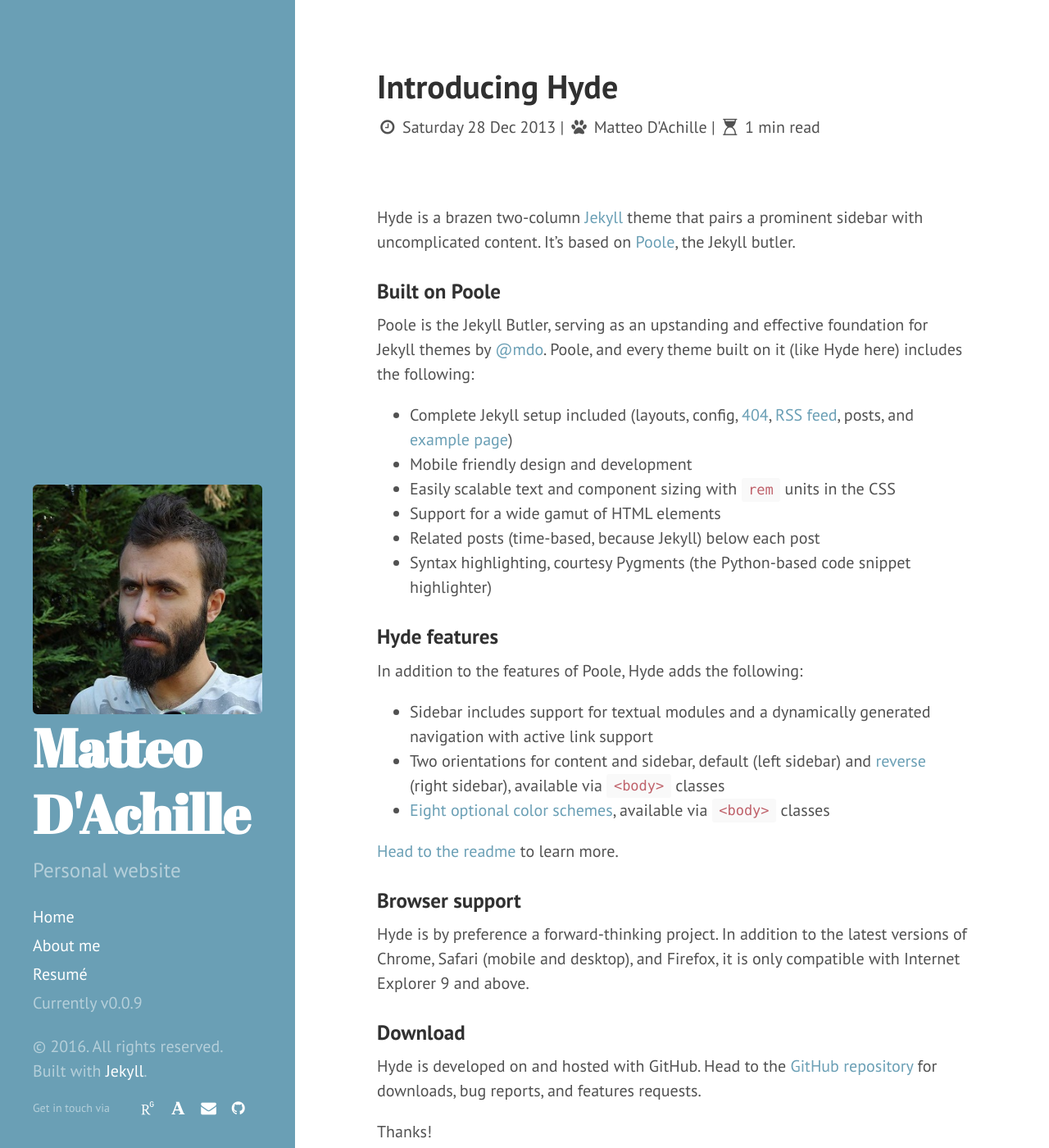
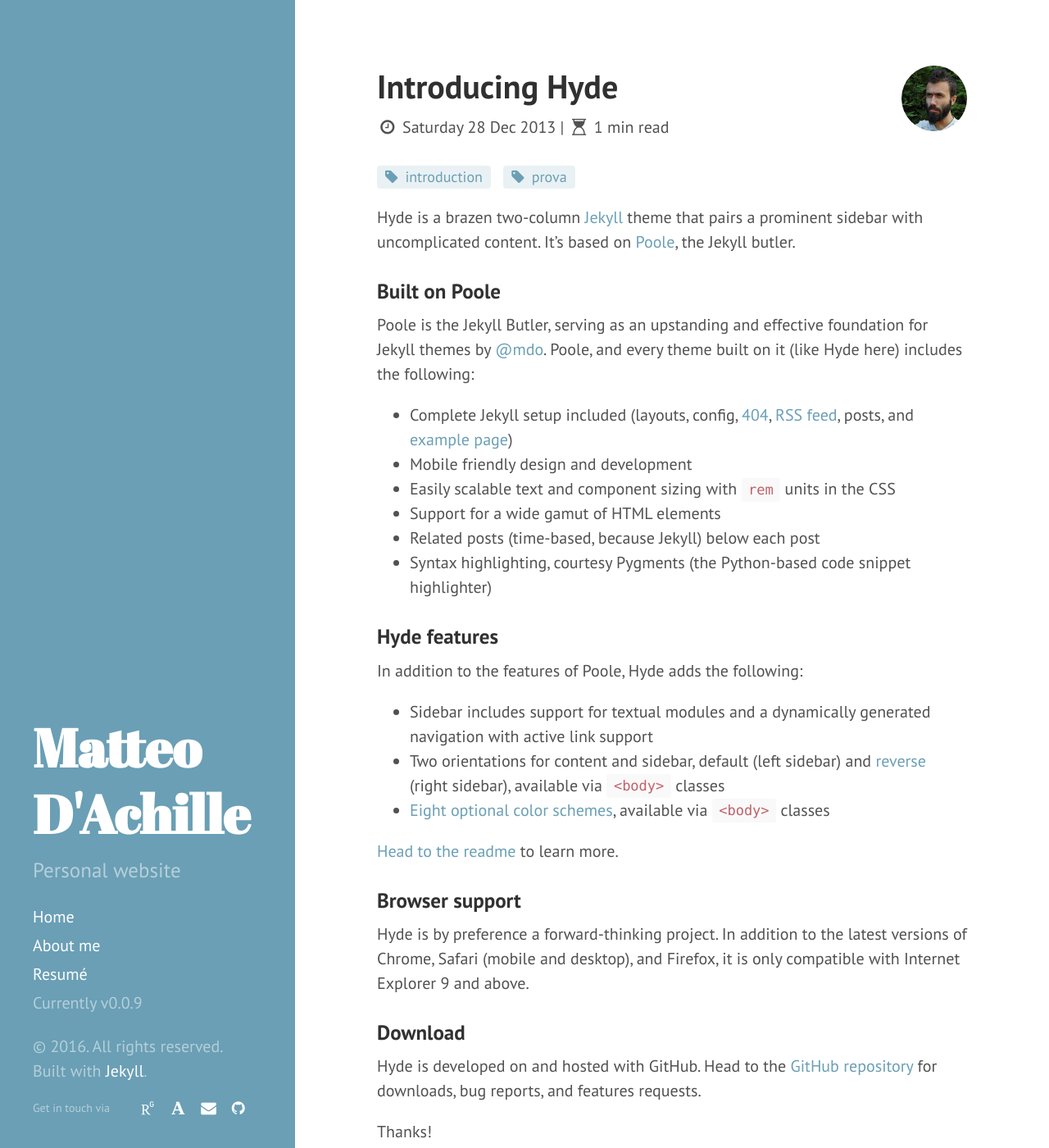
Before and after one commit to matteodachille/matteodachille.github.io, a Jekyll site: the page built from _posts/2013-12-28-introducing-hyde.md, in a window 1280 px wide and 1400 px high. Shown: the whole window at 82% size. Built offline with Jekyll 4.4.1, drawn with Linux system fonts in a browser that asks for light colours; nearby versions of some CDN libraries; some web fonts are replaced.

Commit message:
Fixed sidebar, tags and icons, post authorship. The blog is now essentially on its way to the web.

```diff
--- a/_includes/sidebar.html
+++ b/_includes/sidebar.html
@@ -1,8 +1,8 @@
 <div class="sidebar">
   <div class="container sidebar-sticky">
-	  <div class="sidebar-logo">
+	  <!--div class="sidebar-logo">
 	  <img src="../assets/dachille.jpg" />
-	  </div>
+  </div-->
     <div class="sidebar-about">
 
 
--- a/_layouts/post.html
+++ b/_layouts/post.html
@@ -4,9 +4,12 @@
 ---
 <article itemscope itemtype="http://schema.org/BlogPosting">
 <div class="post" imteprop="articleBody">
+  {% if page.author.image %}
+  <span class="authorship"><img src="{{page.author.image}}" width=80px /></span>
+  {% endif %}
   <h1 class="post-title" itemprop="name headline">{{ page.title }}</h1>
 
-	<p class="post-meta"><i class="fa fa-clock-o fa-fw" aria-hidden="true"></i> <span><time datetime="{{ page.date | date_to_xmlschema }}" itemprop="datePublished">{{ page.date | date: "%A %-d %b %Y" }}</time></span> | {% if page.author %}<i class="fa fa-paw fa-fw" aria-hidden="true"></i> <span itemprop="author" itemscope itemtype="http://schema.org/Person"><span itemprop="name">{{ page.author }}</span></span> | {% endif %} {% include read_time.html %}
+	<p class="post-meta"><i class="fa fa-clock-o fa-fw" aria-hidden="true"></i> <span><time datetime="{{ page.date | date_to_xmlschema }}" itemprop="datePublished">{{ page.date | date: "%A %-d %b %Y" }}</time></span> | {% include read_time.html %}
 		{% if page.tags %}
 		 <br /><br />
   {% for tag in page.tags %}
--- a/_posts/2013-12-28-introducing-hyde.md
+++ b/_posts/2013-12-28-introducing-hyde.md
@@ -1,7 +1,10 @@
 ---
 layout: post
 title: Introducing Hyde
-author: Matteo D'Achille
+author:
+    name: Matteo D'Achille
+    image: ../assets/dachille.jpg
+tags: [introduction,prova]
 ---
 
 Hyde is a brazen two-column [Jekyll](http://jekyllrb.com) theme that pairs a prominent sidebar with uncomplicated content. It's based on [Poole](http://getpoole.com), the Jekyll butler.
--- a/index.html
+++ b/index.html
@@ -12,7 +12,7 @@
       </a>
     </h1>
 
-    <p class="post-meta"> <span class="post-date">{{ post.date | date: "%A %-d %B %Y" }} • {{ post.content | number_of_words }} words</span>{% if post.tags %}
+    <p class="post-meta"><span class="post-date"><i class="fa fa-clock-o fa-fw" aria-hidden="true"></i>{{ post.date | date: "%A %-d %B %Y" }} • {{ post.content | number_of_words }} words</span>{% if post.tags %}
   {% for tag in post.tags %}
     <a href="{{ site.baseurl }}{{ site.tag_page }}#{{ tag | slugify }}" class="post-tag">{{ tag }}</a>
   {% endfor %}<br />
@@ -21,7 +21,7 @@
     {{ post.excerpt }}
 
   </div>
-	<div class="read-more"><h3><a href="{{ post.url }}"><i class="fa fa-arrow-circle-o-right fa-fw" aria-hidden="true" ></i>Read more... </a></h3><br /></div>
+	<div class="read-more"><h3><a href="{{ post.url }}">Read more &rarr; </a></h3><br /></div>
   {% endfor %}
 </div>
 
--- a/public/css/hyde.css
+++ b/public/css/hyde.css
@@ -65,10 +65,17 @@
 	padding-bottom: 5px;
 
 }*/
+.sidebar-logo {
+  float: left;
+  margin: auto;
+  padding-top: 50px ;
+}
 
 .sidebar-logo img {
+  display: block;
 	border-radius: 2%;
-	margin: 0 auto;
+	margin: auto !important;
+  position: relative;
 }
 
 @media (min-width: 48em) {
@@ -201,7 +208,12 @@
   }
 }
 
+.authorship > img {
+ border-radius: 50%;
+ display: inline-block;
+ float: right;
 
+}
 
 /*
  * Themes
@@ -349,8 +361,8 @@
 }
 
 .tags-expo .tags-expo-section ul {
-	list-style-type: circle;
-	list-style-position: inside;
+	list-style: none;
+	/*list-style-position: inside;*/
 	padding: 0;
 }
 
@@ -358,8 +370,14 @@
 	padding: 0 1rem;
 }
 
+.tags-expo .tags-expo-section ul li:before {
+  content: "\f0a4"; /* FontAwesome Unicode */
+  font-family: FontAwesome;
+  color: grey;
+}
+
 .tags-expo .tags-expo-section ul li:hover {
-	list-style-type: disc;
+	/*list-style-type: disc;*/
 	padding: 0 .5rem;
 }
 
@@ -370,7 +388,7 @@
 .tags-expo .tags-expo-section .post-date {
 	display: inline-block;
 	font-size: 80%;
-	color: white;
+	color: grey;
 	margin: 0;
 	padding: 0;
 }
```
Also changed, not shown: Gemfile (line endings or trailing spaces), Gemfile.lock, tags.html (line endings or trailing spaces).
